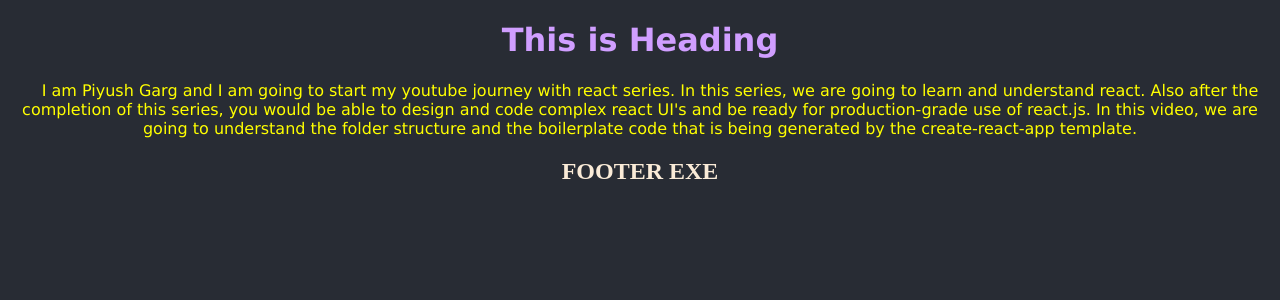
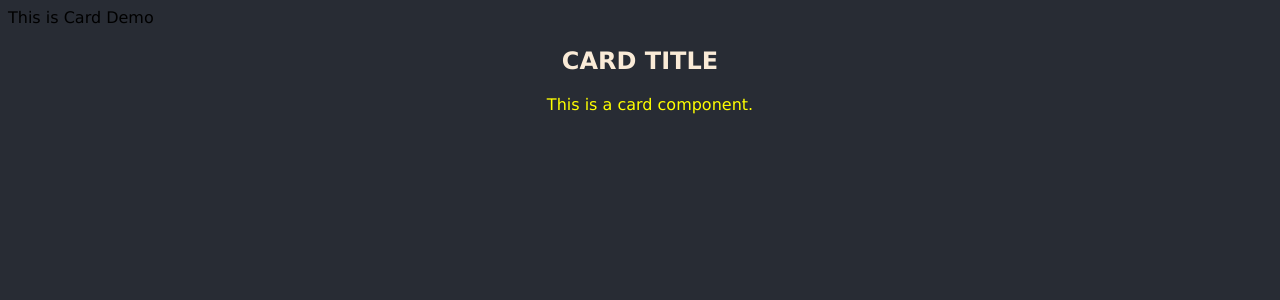
Before and after one commit to shekhardase/React, a React (Create React App) app in the folder ReactPlaylist/01/: page / in a window 1280 px wide. Shown: the top 300 px of the page. Built offline with nearby package versions, Linux system fonts and the light colour scheme.

Commit message:
Understanding JSX

```diff
--- a/ReactPlaylist/01/src/App.css
+++ b/ReactPlaylist/01/src/App.css
@@ -1,7 +1,5 @@
 p {
   color: yellow;
-  font-family: "Lucida Sans", "Lucida Sans Regular", "Lucida Grande",
-    "Lucida Sans Unicode", Geneva, Verdana, sans-serif;
   text-align: center;
   text-indent: 20px;
 }
@@ -9,6 +7,8 @@ p {
 body {
   background-color: #282c34;
   /* text-shadow:10px red; */
+  font-family: "Lucida Sans", "Lucida Sans Regular", "Lucida Grande",
+    "Lucida Sans Unicode", Geneva, Verdana, sans-serif;
 }
 
 h1 {
--- a/ReactPlaylist/01/src/index.js
+++ b/ReactPlaylist/01/src/index.js
@@ -4,13 +4,43 @@ import './App.css';
 import App from './App';
 import reportWebVitals from './reportWebVitals';
 
+// function Ello() {
+//   return <h1>Hello World</h1>
+// }
 
-const root = ReactDOM.createRoot(document.getElementById('root'));
-root.render(
-  <App></App>
-);
+// function Compo(params) {
+//   const name = "shekhar";
+//   const x = 2 + 3;
+//   return <h1>Hello {name}</h1>
+// }
 
-// If you want to start measuring performance in your app, pass a function
-// to log results (for example: reportWebVitals(console.log))
-// or send to an analytics endpoint. Learn more: https://bit.ly/CRA-vitals
-reportWebVitals();
+// const user = {
+//   FirstName: "Shekhar",
+//   LastName: "Dase"
+// }
+// function Add({ user }) {
+//   return <h1>{user.FirstName + ' ' + user.LastName}</h1>
+// }
+
+function Add(a, b) {
+  return a + b
+}
+
+function Comp() {
+  return <h2>Hello {Add(20, 20)}</h2>
+}
+
+function Card() {
+  return (
+    <div>
+      <div className="card">This is Card Demo</div>
+      <h2>Card Title</h2>
+      <p>This is a card component.</p>
+    </div>
+
+  )
+}
+
+const root = ReactDOM.createRoot(document.getElementById('root'))
+// root.render(<Add />)
+root.render(<Card />)
```
